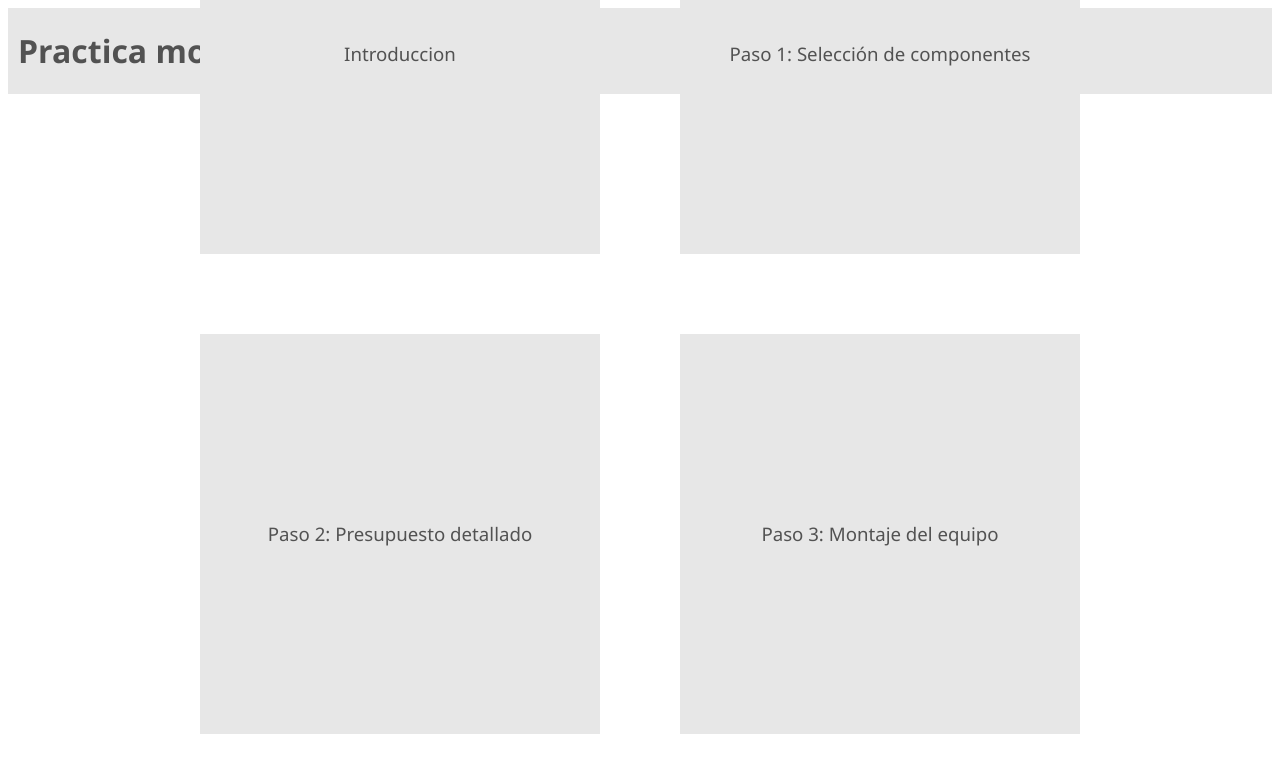
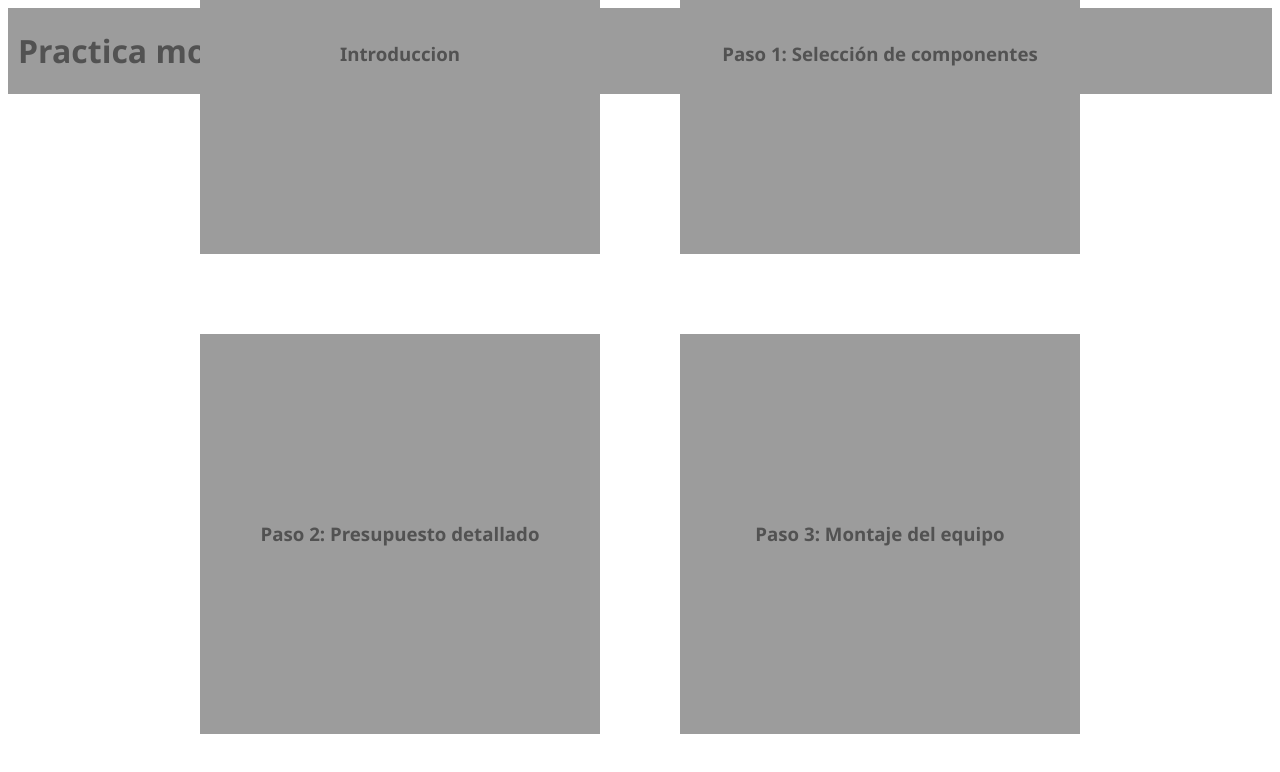
Before and after one commit to xnotyagoo/0371_Trabajofinal, a plain HTML site: page index.html in a window 1280 px wide. Drawn offline with Linux system fonts and the light colour scheme.

Commit message:
Update style.css

```diff
--- a/css/style.css
+++ b/css/style.css
@@ -38,7 +38,7 @@ body {
 header {
     display: flex;
     align-items: center;
-    background-color: rgb(231, 231, 231);
+    background-color: rgb(156, 156, 156);
     padding-left: 10px;
 }
 
@@ -74,22 +74,23 @@ header h1 {
     align-items: center;
     width: 400px;
     height: 400px;
-    background-color: rgb(231, 231, 231);
+    background-color: rgb(156, 156, 156);
     transition: all 0.5s;
 }
 
 .li_inicio:hover {
     transform: scale(1.05);
-    background-color: rgb(180, 180, 180);
+    background-color: rgb(207, 207, 207);
 }
 .a_inicio {
     color: rgb(82, 82, 82);
     font-size: 14pt;
     text-decoration: none;
     text-align: center;
-    transition: color 0.3s ease;
+    transition: all 0.5s;
+    font-weight: bold;
 }
 
 .a_inicio:hover {
-    color: rgb(65, 65, 65);
+    color: rgb(161, 161, 161);
 }
```
